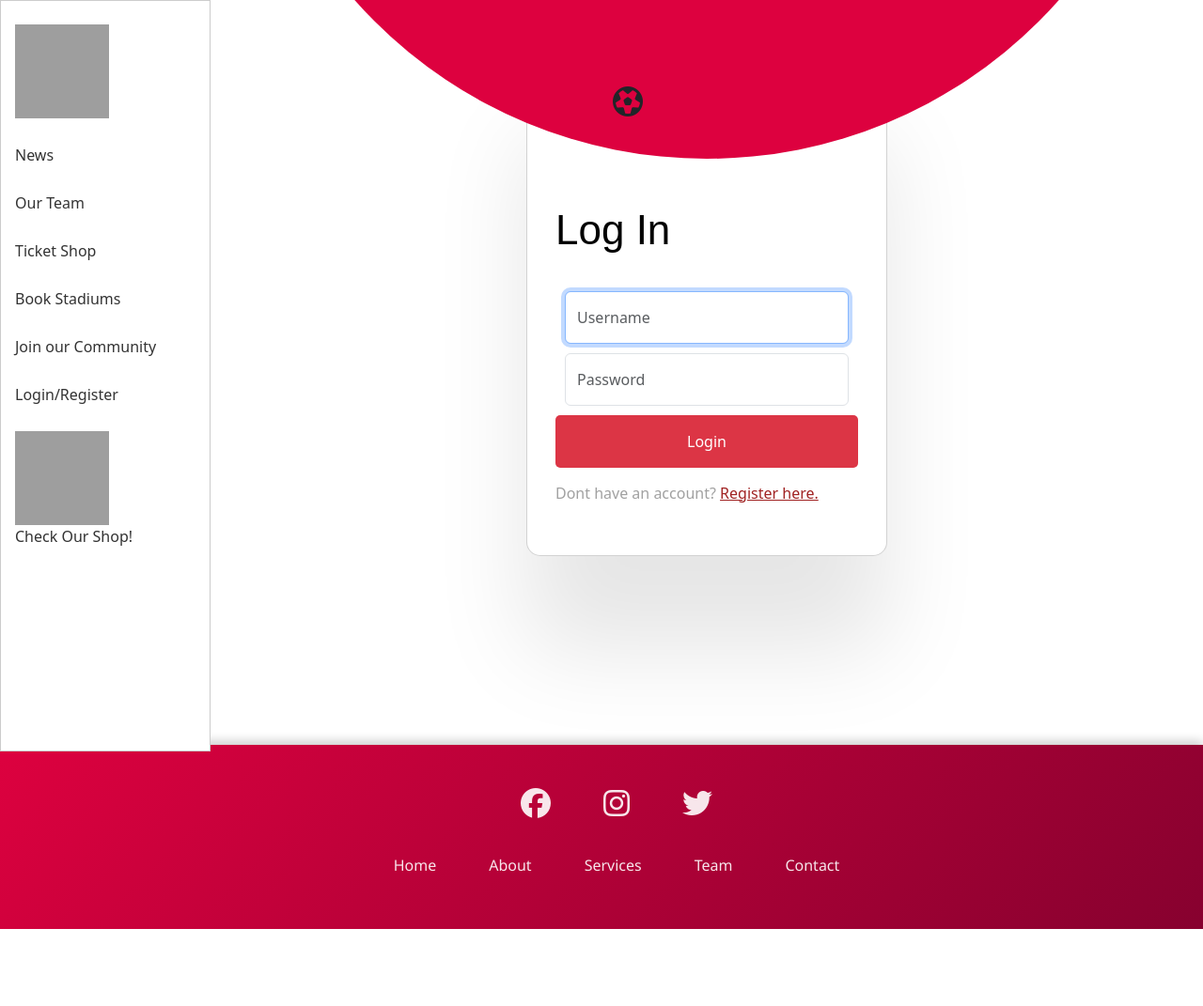
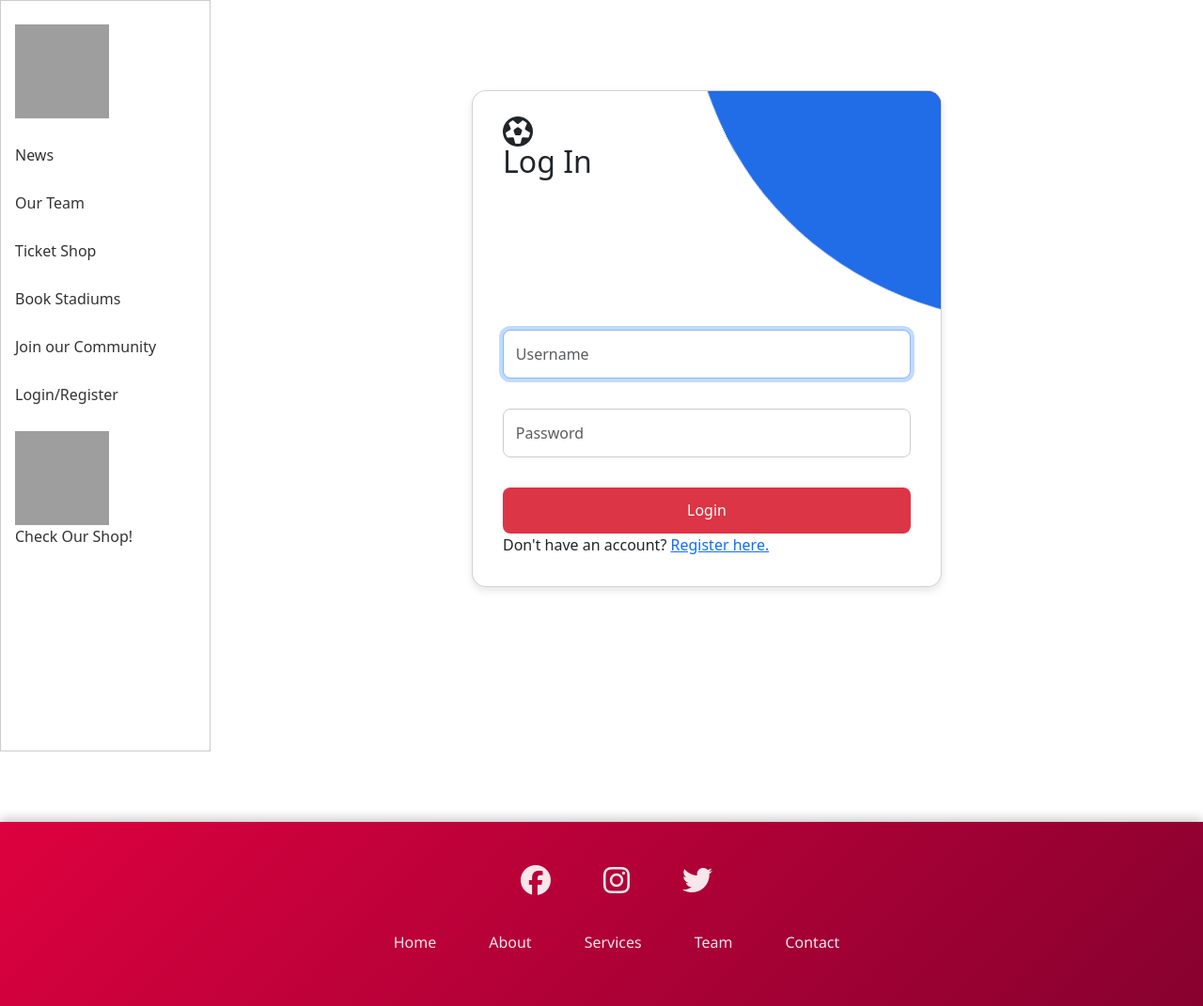
Before and after one commit to adam-abouzeid/FCMS, a Django app: page /auth/login/ in a window 1280 px wide. Shown: the whole page at 94% size. Before the commit the page ends 989 px from the top, so only its background shows below. Run offline with Django 5.2, Linux system fonts and the light colour scheme; some libraries are stand-ins or nearby versions; grey boxes are pictures that could not be loaded.

Commit message:
fixed login and register

```diff
--- a/Authentication/static/Authentication/styleAuth.css
+++ b/Authentication/static/Authentication/styleAuth.css
@@ -1,99 +1,98 @@
-.card {
-  position: relative;
-  width: 40%;
-  margin: auto;
-  padding: 170px 30px 54px;
-  border-radius: 15px;
-  background: #ffffff;
-  box-shadow: 0 100px 100px rgb(0 0 0/ 10%);
+  :root {
+    --main-bg-color: #ffffff;
+    --accent-color1: #dd013f;
+    --accent-color2: #216ce7;
+    --button-bg-color: #dc3545;
+    --button-text-color: #ffffff;
   }
-.form {
-    margin: auto;
+  .card{
+    padding: 200px;
   }
 
-.form-group{
-  margin: 10px;
+  .push1{
+    margin-top: 20em;
+  }
+  .push{
+    margin-top: 10em;
+  }
+  .form{
+    position: relative;
+    margin-top: 3em;
+  }
+  .card {
+    width: 80%;
+    max-width: 500px;
+    margin: 5% auto;
+    padding: 2rem;
+    border-radius: 15px;
+    background: var(--main-bg-color);
+    box-shadow: 0 4px 8px rgba(0,0,0,0.1);
+    overflow: hidden;
+    z-index: 2; /* Ensure card content is above animations */
+  }
 
-}
-.card::before {
+  .card::before, .card::after {
     content: "";
     position: absolute;
-  top: -880px;
-  left: 50%;
-  translate: -50% 0;
-  width: 1000px;
-  height: 1000px;
+    width: 150%;
+    height: 150%;
+    top: -100%;
+    right: -100%;
     border-radius: 50%;
-  background: #dd013f;
+    z-index: 1; /* Set animations behind the card content */
+  }
+
+  .card::before {
+    background: var(--accent-color1);
+    animation: rotate 8s linear infinite;
   }
 
   .card::after {
-  content: "";
-  position: inherit;
-  right: -50vmin;
-  bottom: -55vmin;
-  width: inherit;
-  height: inherit;
-  border-radius: inherit;
-  background: #216ce7;
+    background: var(--accent-color2);
+    animation: rotateReverse 8s linear infinite;
   }
 
-.card .fa-regular {
-  position: absolute;
-  top: 60px;
-  left: 50%;
-  translate: -50% 0;
-  width: 200px;
-  height: 200px;
+  @keyframes rotate {
+    0% { transform: rotate(0deg); }
+    100% { transform: rotate(360deg); }
   }
 
-.card h2 {
-  font-family: Arial, Helvetica, sans-serif;
-  font-size: 44px;
-  font-weight: 400;
-  margin: 0 0 38px;
-  color: black;
+  @keyframes rotateReverse {
+    0% { transform: rotate(0deg); }
+    100% { transform: rotate(-360deg); }
   }
 
-@media (width<=500px) {
-  body {
-    padding: 0;
+  .form-group {
+    margin-bottom: 2rem;
   }
+
+  .form-control {
+    width: 100%;
+    padding: 0.8rem;
+    border-radius: 0.5rem;
+    border: 1px solid #ccc;
+    font-size: 1rem;
+  }
+
+  .btn {
+    display: block;
+    width: 100%;
+    padding: 0.8rem;
+    border: none;
+    border-radius: 0.5rem;
+    background: var(--button-bg-color);
+    color: var(--button-text-color);
+    cursor: pointer;
+    transition: background-color 0.3s;
+  }
+
+  .btn:hover, .btn:focus {
+    background-color: darken(var(--button-bg-color), 10%);
+  }
+
+  @media (max-width: 768px) {
     .card {
-    margin: 0;
-    width: 360px;
+      width: 90%;
+      padding: 1rem;
     }
   }
-
-.form {
-  :is(input, button) {
-    width: 100%;
-    height: 56px;
-    border-radius: 14pxpx;
-    font-size: 16px;
-    font-family: inherit;
-  }
-}
-.form > input {
-  input::placeholder {
-    color: rgb(0 0 0 / 28%);
-  }
-}
-
-.form > button {
-  border: 0;
-  color: #f9f9f9;
-  background: #b41d1d;
-  display: grid;
-  place-items: center;
-  font-weight: 500;
-  cursor: pointer;
-}
-
-.card > .end {
-  margin-top: 15px;
-  color: #a1a1a1;
-}
-.card > .end > a {
-  color: #a02222;
-}
--- a/Authentication/templates/authentication/login.html
+++ b/Authentication/templates/authentication/login.html
@@ -1,34 +1,22 @@
-{% extends "Main/layout.html" %} {%load static %} {%block header%}
+{% extends "Main/layout.html" %}
+{% load static %}
+{% block header %}
 
 <link rel="stylesheet" href="{% static 'Authentication/styleAuth.css' %}" />
-<style>
-  .card {
-    position: relative;
-    width: 40%;
-    margin: auto;
-    padding: 170px 30px 54px;
-    border-radius: 15px;
-    background: #ffffff;
-    box-shadow: 0 100px 100px rgb(0 0 0/ 10%);
-  }
-  .red-btn {
-    background-color: #dc3545;
-    color: white;
-    border: none;
-    border-radius: 5px;
-    cursor: pointer;
-    font-size: 16px;
-  }
-</style>
-{% endblock %}{% block body %}
+
+{% endblock %}
+
+{% block body %}
 <div class="card">
   <form action="{% url 'login' %}" method="post">
     <i class="fa-regular fa-futbol fa-bounce fa-2xl"></i>
     <h2>Log In</h2>
     {% csrf_token %}
+    <div class="push"></div>
     <div class="form">
       <div class="form-group">
         <input
+          aria-label="Username"
           autofocus
           class="form-control"
           type="text"
@@ -38,18 +26,19 @@
       </div>
       <div class="form-group">
         <input
+          aria-label="Password"
           class="form-control"
           type="password"
           name="password"
           placeholder="Password"
         />
       </div>
-      <span style="color: red">{{message}}</span>
-      <input class="btn red-btn" type="submit" value="Login" />
+      <span style="color: red">{{ message }}</span>
+      <button class="btn" type="submit">Login</button>
     </div>
   </form>
   <div class="end">
-    Dont have an account? <a href="{% url 'register' %}">Register here.</a>
+    Don't have an account? <a href="{% url 'register' %}">Register here.</a>
   </div>
 </div>
 
--- a/Main/views.py
+++ b/Main/views.py
@@ -62,6 +62,8 @@ def book_field(request, field_id):
         date = request.POST['date']
         start_time = request.POST['start_time']
         end_time = request.POST['end_time']
+        start_seconds = start_time.hour * 3600 + start_time.minute * 60 + start_time.second
+        end_seconds = end_time.hour * 3600 + end_time.minute * 60 + end_time.second
 
         existing_bookings = Booking.objects.filter(
             field=field,
@@ -70,7 +72,7 @@ def book_field(request, field_id):
             end_time__gt=start_time
         )
 
-        if not existing_bookings.exists() and datetime.date.fromisoformat(date) >= datetime.date.today():
+        if not existing_bookings.exists() and datetime.date.fromisoformat(date) >= datetime.date.today() and start_seconds<end_seconds:
             new_booking = Booking(user=request.user, field=field, date=date, start_time=start_time, end_time=end_time)
             new_booking.save()
         else:
```
Also changed, not shown: Authentication/templates/authentication/signup.html (+3 -5 lines), db.sqlite3. Lines whose indentation alone changed are shown as unchanged.
